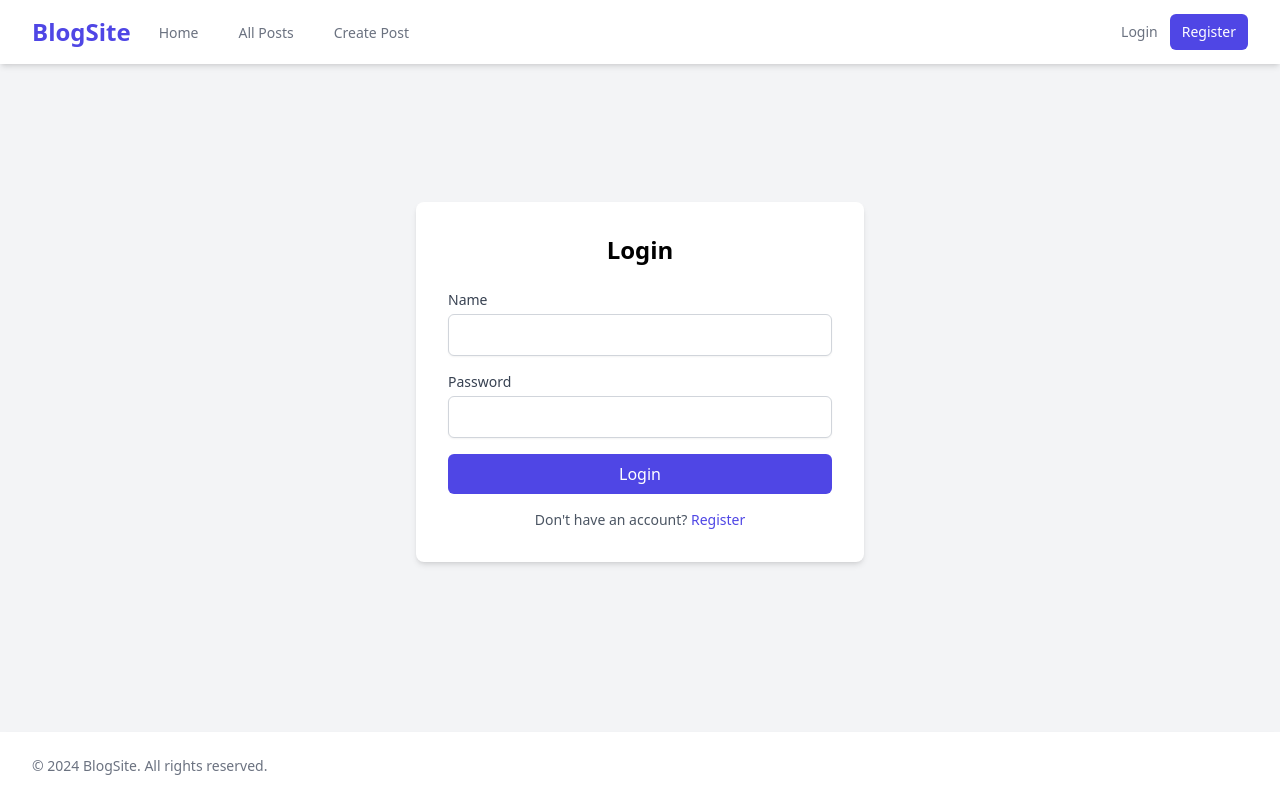
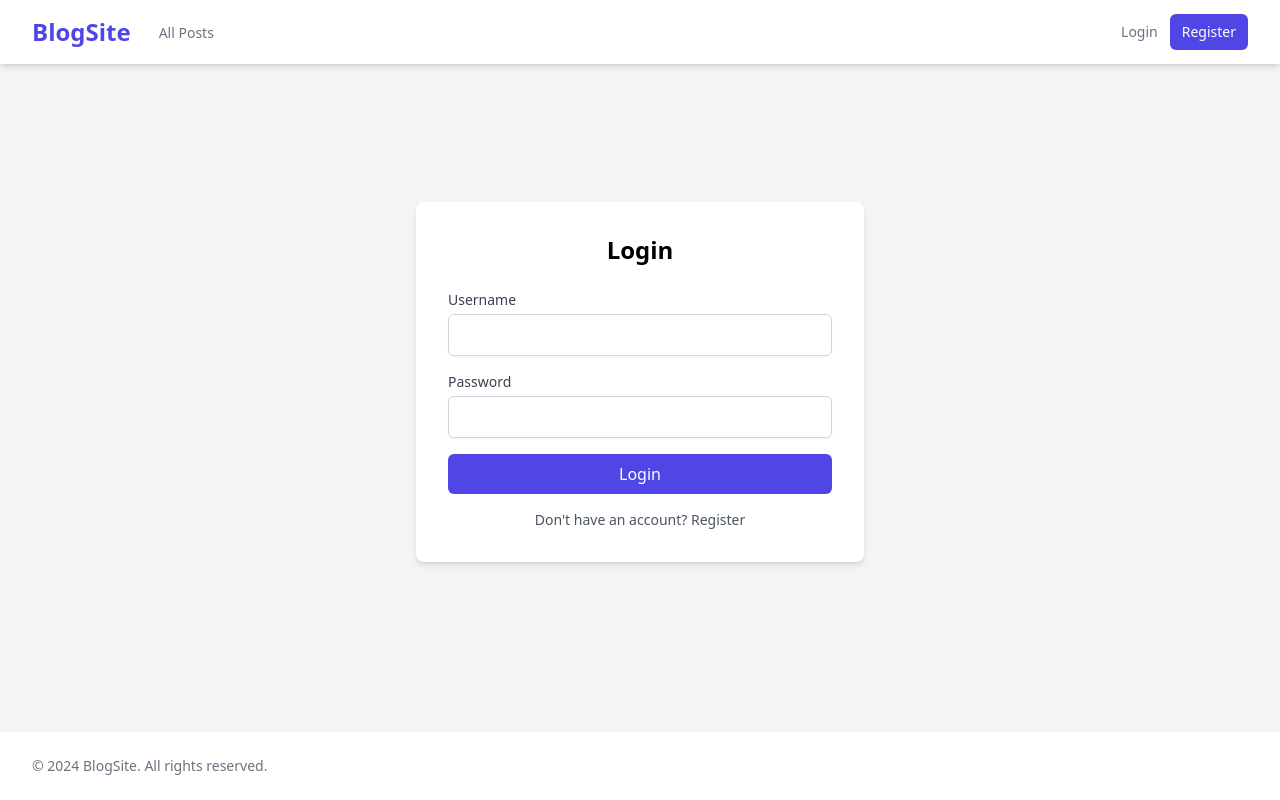
Before and after one commit to Hudesid/Final-Exam, a Django app: page /user/login/ in a window 1280 px wide. Run offline with Django 5.2, Linux system fonts and the light colour scheme; some libraries are stand-ins or nearby versions.

Commit message:
User profile yani my-profile.html ni qildim

```diff
--- a/blog/urls.py
+++ b/blog/urls.py
@@ -4,9 +4,10 @@ from . import views
 app_name = 'blog'
 
 urlpatterns = [
-    path('', views.PostListAll.as_view(), name='all_list'),
+    path('', views.FollowedListView.as_view(), name='index'),
     path('post/create/', views.PostCreateView.as_view(), name='post_create'),
-    path('index/', views.UserPostList.as_view(), name='index'),
+    path('all/post/', views.PostListAll.as_view(), name='all_post'),
+    path('logout/', views.LogoutView.as_view(), name='logout'),
     path('my/profile/', views.UserDetailView.as_view(), name='my_profile'),
     path('post/detail/<int:year>/<int:month>/<int:day>/<slug:slug>', views.PostDetailView.as_view(), name='post_detail')
 ]
--- a/config/settings.py
+++ b/config/settings.py
@@ -12,6 +12,7 @@ https://docs.djangoproject.com/en/5.1/ref/settings/
 
 from pathlib import Path
 
+from django.conf.global_settings import LOGOUT_REDIRECT_URL
 from django.urls import reverse_lazy
 
 # Build paths inside the project like this: BASE_DIR / 'subdir'.
--- a/templates/base-entrance.html
+++ b/templates/base-entrance.html
@@ -19,14 +19,9 @@
                         <a href="/" class="text-2xl font-bold text-indigo-600">BlogSite</a>
                     </div>
                     <div class="hidden sm:ml-6 sm:flex sm:space-x-8">
-                        <a href="/"
-                            class="border-transparent text-gray-500 hover:border-gray-300 hover:text-gray-700 inline-flex items-center px-1 pt-1 border-b-2 text-sm font-medium">Home</a>
-                        <a href="/all-posts.html"
+                        <a href="{% url 'blog:all_post' %}"
                             class="border-transparent text-gray-500 hover:border-gray-300 hover:text-gray-700 inline-flex items-center px-1 pt-1 border-b-2 text-sm font-medium">All
                             Posts</a>
-                        <a href="/create-post.html"
-                            class="border-transparent text-gray-500 hover:border-gray-300 hover:text-gray-700 inline-flex items-center px-1 pt-1 border-b-2 text-sm font-medium">Create
-                            Post</a>
                     </div>
                 </div>
 
@@ -64,14 +59,9 @@
         <!-- Mobile menu, show/hide based on menu state. -->
         <div class="hidden sm:hidden" id="mobile-menu">
             <div class="pt-2 pb-3 space-y-1">
-                <a href="/"
-                    class="border-transparent text-gray-500 hover:bg-gray-50 hover:border-gray-300 hover:text-gray-700 block pl-3 pr-4 py-2 border-l-4 text-base font-medium">Home</a>
-                <a href=" /all-posts.html"
+                <a href="{% url 'blog:all_post' %}"
                     class="border-transparent text-gray-500 hover:bg-gray-50 hover:border-gray-300 hover:text-gray-700 block pl-3 pr-4 py-2 border-l-4 text-base font-medium">All
                     Posts</a>
-                <a href="/create-post.html"
-                    class="border-transparent text-gray-500 hover:bg-gray-50 hover:border-gray-300 hover:text-gray-700 block pl-3 pr-4 py-2 border-l-4 text-base font-medium">Create
-                    Post</a>
                 <a href="{% url 'users:login' %}"
                     class="border-transparent text-gray-500 hover:bg-gray-50 hover:border-gray-300 hover:text-gray-700 block pl-3 pr-4 py-2 border-l-4 text-base font-medium">Login</a>
                 <a href="{% url 'users:signup' %}"
--- a/templates/index.html
+++ b/templates/index.html
@@ -1,13 +1,13 @@
 {% extends 'base.html' %}
 
-{% block title %}All Posts - Blog Site{% endblock %}
+{% block title %}Following posts - Blog Site{% endblock %}
 
 {% block content %}
-{% for post in post %}
 <!-- Main content -->
     <main class="flex-grow container mx-auto px-4 py-8">
         <h1 class="text-3xl font-bold mb-6">Followed Posts</h1>
         <div class="grid grid-cols-1 md:grid-cols-2 lg:grid-cols-3 gap-6">
+            {% for post in post %}
                 <div class="bg-white p-6 rounded-lg shadow-md">
                     <img src="{{ post.image.image.url }}" alt="Post Image" class="w-full h-48 object-cover rounded-lg mb-4">
                     <h2 class="text-xl font-bold mb-2">{{ post.title }}</h2>
@@ -17,7 +17,7 @@
                     </p>
                     <a href="show-post.html" class="text-indigo-600 hover:text-indigo-800">Read More</a>
                 </div>
+            {% endfor %}
         </div>
     </main>
-{% endfor %}
 {% endblock %}
--- a/templates/login.html
+++ b/templates/login.html
@@ -3,28 +3,47 @@
 {% block title %}Login - Blog Site{% endblock %}
 
 {% block content %}
-    <!-- Main content -->
 <main class="flex-grow flex items-center justify-center">
     <div class="bg-white p-8 rounded-lg shadow-md w-full max-w-md">
         <h1 class="text-2xl font-bold mb-6 text-center">Login</h1>
         <form method="post">
             {% csrf_token %}
+            {% if form.non_field_errors %}
+                <div class="mb-4 text-red-500">
+                    {% for error in form.non_field_errors %}
+                        <p>{{ error }}</p>
+                    {% endfor %}
+                </div>
+            {% endif %}
             <div class="mb-4">
-                    <label for="name" class="block text-sm font-medium text-gray-700">Name</label>
-                    <input type="text" id="name" name="name" required
-                        class="mt-1 block w-full px-3 py-2 border border-gray-300 rounded-md shadow-sm focus:outline-none focus:ring-indigo-500 focus:border-indigo-500">
+                <label for="{{ form.username.id_for_label }}" class="block text-sm font-medium text-gray-700">{{ form.username.label }}</label>
+                {{ form.username }}
+                {% if form.username.errors %}
+                    <div class="text-red-500 mt-1">
+                        {% for error in form.username.errors %}
+                            <p>{{ error }}</p>
+                        {% endfor %}
+                    </div>
+                {% endif %}
             </div>
             <div class="mb-4">
-                    <label for="password" class="block text-sm font-medium text-gray-700">Password</label>
-                    <input type="password" id="password" name="password" required
-                        class="mt-1 block w-full px-3 py-2 border border-gray-300 rounded-md shadow-sm focus:outline-none focus:ring-indigo-500 focus:border-indigo-500">
+                <label for="{{ form.password.id_for_label }}" class="block text-sm font-medium text-gray-700">{{ form.password.label }}</label>
+                {{ form.password }}
+                {% if form.password.errors %}
+                    <div class="text-red-500 mt-1">
+                        {% for error in form.password.errors %}
+                            <p>{{ error }}</p>
+                        {% endfor %}
+                    </div>
+                {% endif %}
             </div>
             <button type="submit"
-                    class="w-full bg-indigo-600 text-white py-2 px-4 rounded-md hover:bg-indigo-700 focus:outline-none focus:ring-2 focus:ring-offset-2 focus:ring-indigo-500">Login</button>
+                class="w-full bg-indigo-600 text-white py-2 px-4 rounded-md hover:bg-indigo-700 focus:outline-none focus:ring-2 focus:ring-offset-2 focus:ring-indigo-500">
+                Login
+            </button>
         </form>
         <p class="mt-4 text-center text-sm text-gray-600">
-                Don't have an account? <a href="{% url 'users:signup' %}"
-                    class="text-indigo-600 hover:text-indigo-500">Register</a>
+            Don't have an account? <a href="{% url 'users:signup' %}" class="text-primary hover:text-primary/90">Register</a>
         </p>
     </div>
 </main>
--- a/users/forms.py
+++ b/users/forms.py
@@ -1,7 +1,9 @@
 from django import forms
-from blog.models import UserProfile
 from django.contrib.auth.forms import UserCreationForm
-from django.contrib.auth.models import User
+from django.contrib.auth import get_user_model
+
+
+User = get_user_model()
 
 
 class RegisterForm(UserCreationForm):
@@ -9,28 +11,20 @@ class RegisterForm(UserCreationForm):
         super(UserCreationForm, self).__init__(*args, **kwargs)
         self.fields['username'].help_text = None
 
-    password1 = forms.CharField(
-        label='Password',
-        widget=forms.PasswordInput(attrs={'class':'form-control'})
-    )
-
-    password2 = forms.CharField(
-        label='Password(again)',
-        widget=forms.PasswordInput(attrs={'class':'form-control'})
-    )
-
     profile_image = forms.ImageField(
         label='Avatar',
         required=False,
-        widget=forms.FileInput(attrs={'class':'form-control'})
+        widget=forms.FileInput(attrs={'class': 'form-control'})
     )
 
     class Meta:
         model = User
-        fields = ('username', 'email')
+        fields = ('username', 'email', 'password1', 'password2', 'profile_image')
         widgets = {
-            'username': forms.TextInput(attrs={'class':'form-control'}),
-            'email': forms.EmailInput(attrs={'class':'form-control'})
+            'username': forms.TextInput(attrs={'class': 'form-control'}),
+            'email': forms.EmailInput(attrs={'class': 'form-control'}),
+            'password1': forms.PasswordInput(attrs={'class': 'form-control'}),
+            'password2': forms.PasswordInput(attrs={'class': 'form-control'}),
         }
 
 
@@ -38,10 +32,10 @@ class RegisterForm(UserCreationForm):
 class LoginForm(forms.Form):
     username = forms.CharField(
         max_length=50,
-        label='Name',
-        widget=forms.TextInput(attrs={'class':'form-control'})
-    ),
+        label='Username',
+        widget=forms.TextInput(attrs={'class': 'mt-1 block w-full px-3 py-2 border border-gray-300 rounded-md shadow-sm focus:outline-none focus:ring-primary focus:border-primary'})
+    )
     password = forms.CharField(
         label='Password',
-        widget=forms.PasswordInput(attrs={'class':'form-control'})
+        widget=forms.PasswordInput(attrs={'class': 'mt-1 block w-full px-3 py-2 border border-gray-300 rounded-md shadow-sm focus:outline-none focus:ring-primary focus:border-primary'})
     )
--- a/users/views.py
+++ b/users/views.py
@@ -1,6 +1,6 @@
-from django.shortcuts import render
 from django.contrib.auth import authenticate, login
-from django.urls import reverse_lazy
+from django.shortcuts import redirect
+from django.urls import reverse_lazy, reverse
 from django.views.generic.edit import CreateView
 from django.views.generic import FormView
 from .forms import RegisterForm, LoginForm, User
@@ -10,16 +10,20 @@ class Signup(CreateView):
     model = User
     form_class = RegisterForm
     template_name = 'register.html'
-    success_url = reverse_lazy('blog:all_list')
+    success_url = reverse_lazy('blog:index')
 
     def form_valid(self, form):
-        user = form.save(commit=False)
-        user.save()
+        user = form.save()
+        username = form.cleaned_data['username']
+        password = form.cleaned_data['password1']
         profile_image = form.cleaned_data.get('profile_image')
-        user_profile = UserProfile.objects.create(user=user)
+        user_profile = UserProfile.objects.create(user=user, profile_image=profile_image)
         if profile_image:
             user_profile.profile_image = profile_image
             user_profile.save()
+        user_authenticate = authenticate(self.request, username=username, password=password)
+        if user_authenticate is not None:
+            login(self.request, user_authenticate)
 
         return super().form_valid(form)
 
@@ -27,14 +31,19 @@ class Signup(CreateView):
 class Login(FormView):
     template_name = 'login.html'
     form_class = LoginForm
-    success_url = reverse_lazy('blog:all_list')
+    success_url = reverse_lazy('blog:index')
+
+    def form_valid(self, form):
+        username = form.cleaned_data['username']
+        password = form.cleaned_data['password']
+        user = authenticate(self.request, username=username, password=password)
+
+        if user is not None:
+            login(self.request, user)
+            return super().form_valid(form)
+        else:
+            form.add_error(None, "Invalid username or password.")
+            return self.form_invalid(form)
 
     def form_invalid(self, form):
-        cd = form.cleaned_data
-        user = authenticate(self.request, username=cd['username'], password=cd['password'])
-        if user is not None:
-            login(self.request, user)
-        else:
-            return render(self.request, 'login.html', {'user': user})
-
         return super().form_invalid(form)
```
Also changed, not shown: blog/views.py (+32 -22 lines), templates/base.html (+6 -12 lines), templates/my-profile.html (+6 -6 lines). Lines whose indentation alone changed are shown as unchanged.
